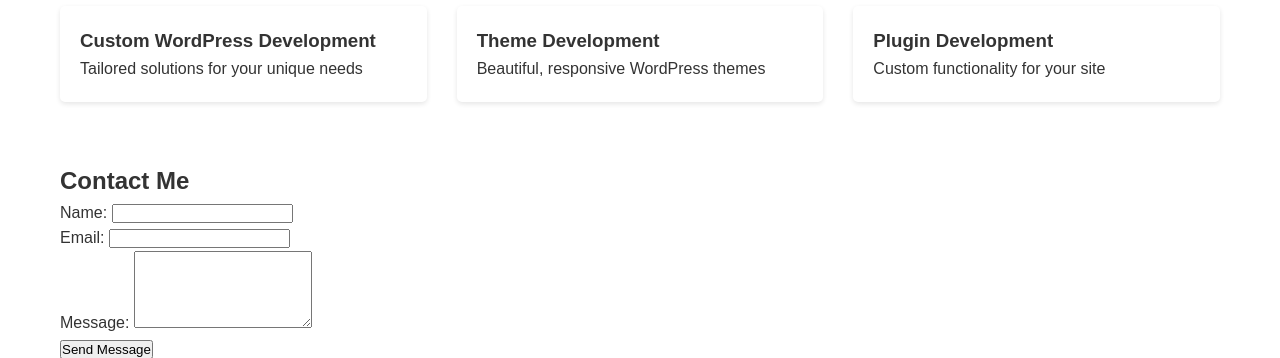
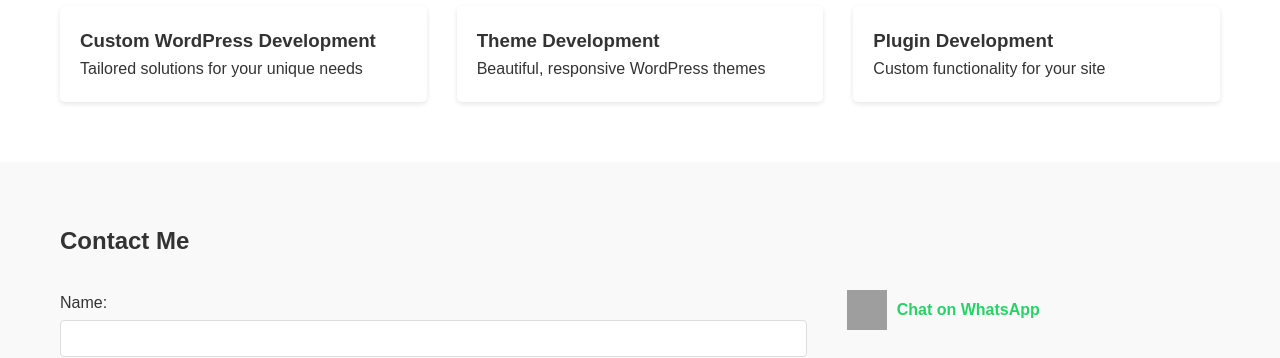
Before and after one commit to moeldowy/abosalah, a PHP site: page / in a window 1280 px wide. Shown: the part 446-804 px from the top of the page. Run offline with PHP 8.4, Linux system fonts and the light colour scheme; grey boxes are pictures that could not be loaded.

Commit message:
css: add new styles

```diff
--- a/assets/css/main.css
+++ b/assets/css/main.css
@@ -106,7 +106,73 @@ footer {
     padding: 20px 0;
     margin-top: auto;
 }
+/* Add to main.css */
+.contact-section {
+    padding: 60px 0;
+    background: #f9f9f9;
+}
 
+.contact-wrapper {
+    display: flex;
+    gap: 40px;
+    margin-top: 30px;
+}
+
+.contact-form {
+    flex: 2;
+}
+
+.form-group {
+    margin-bottom: 20px;
+}
+
+.form-group label {
+    display: block;
+    margin-bottom: 5px;
+}
+
+.form-group input,
+.form-group textarea {
+    width: 100%;
+    padding: 10px;
+    border: 1px solid #ddd;
+    border-radius: 4px;
+}
+
+.submit-btn {
+    background: var(--secondary-color);
+    color: white;
+    padding: 12px 30px;
+    border: none;
+    border-radius: 4px;
+    cursor: pointer;
+}
+
+.contact-social {
+    flex: 1;
+    display: flex;
+    align-items: flex-start;
+}
+
+.whatsapp-link {
+    display: flex;
+    align-items: center;
+    gap: 10px;
+    text-decoration: none;
+    color: #25D366;
+    font-weight: bold;
+}
+
+.whatsapp-icon {
+    width: 40px;
+    height: 40px;
+}
+
+@media (max-width: 768px) {
+    .contact-wrapper {
+        flex-direction: column;
+    }
+}
 /* Responsive Design */
 @media (max-width: 768px) {
     nav {
```
